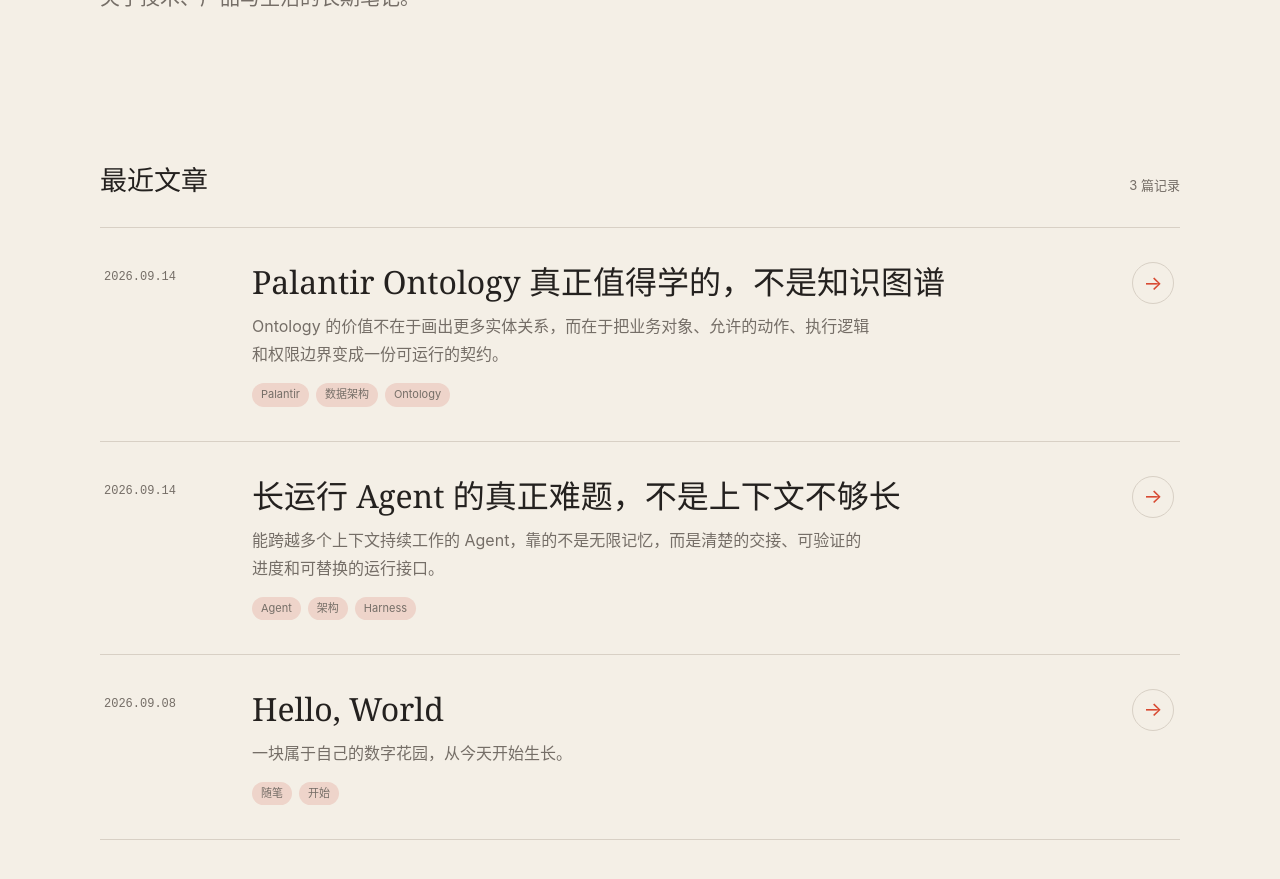
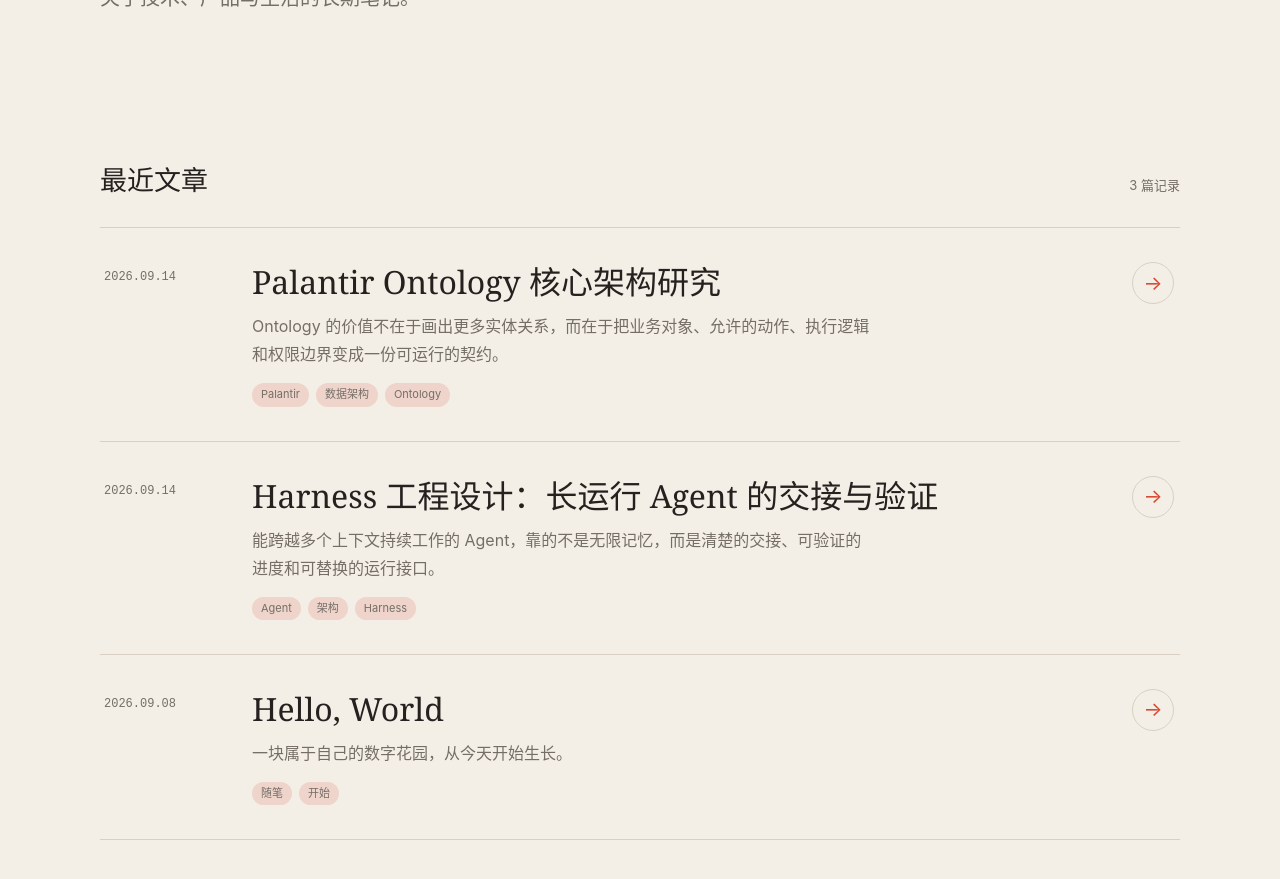
Before and after one commit to deewhale/deewhale.github.io, a Jekyll site: the page built from index.md, in a window 1280 px wide and 900 px high, scrolled down 543 px. Shown: the top 879 px of the window. Built offline with Jekyll 4.4.1, drawn with Linux system fonts in a browser that asks for light colours.

Commit message:
edit: use descriptive titles for architecture essays

```diff
--- a/_posts/2026-09-14-long-running-agent-harness.md
+++ b/_posts/2026-09-14-long-running-agent-harness.md
@@ -1,6 +1,6 @@
 ---
 layout: post
-title: "长运行 Agent 的真正难题，不是上下文不够长"
+title: "Harness 工程设计：长运行 Agent 的交接与验证"
 description: "能跨越多个上下文持续工作的 Agent，靠的不是无限记忆，而是清楚的交接、可验证的进度和可替换的运行接口。"
 tags: [Agent, 架构, Harness]
 ---
--- a/_posts/2026-09-14-palantir-ontology-operational-layer.md
+++ b/_posts/2026-09-14-palantir-ontology-operational-layer.md
@@ -1,6 +1,6 @@
 ---
 layout: post
-title: "Palantir Ontology 真正值得学的，不是知识图谱"
+title: "Palantir Ontology 核心架构研究"
 description: "Ontology 的价值不在于画出更多实体关系，而在于把业务对象、允许的动作、执行逻辑和权限边界变成一份可运行的契约。"
 tags: [Palantir, 数据架构, Ontology]
 ---
```
